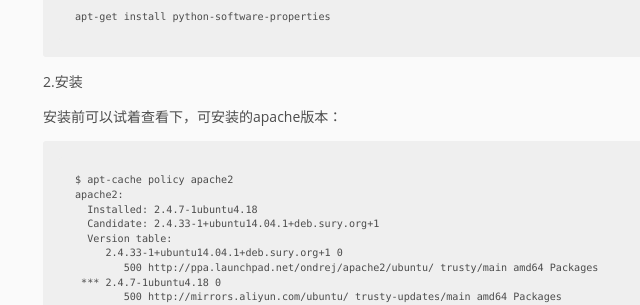
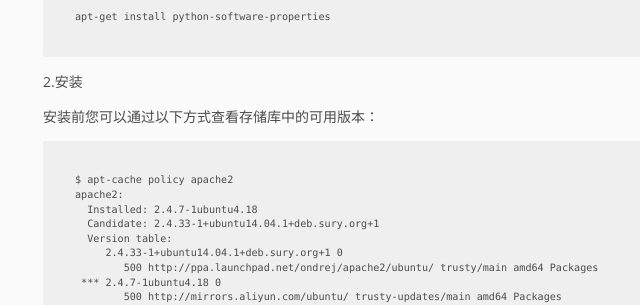
Before and after one commit to pingmalu/pingmalu.github.io, a Jekyll site: the page built from _posts/2016-10-21-apache2日常笔记.md, in a window 1280 px wide and 900 px high, scrolled down 836 px. Shown: the part 153-458 px from the top of the window, without its empty margins (157-797 px from the left). Built offline with Jekyll 4.4.1, drawn with Linux system fonts in a browser that asks for light colours.

Commit message:
'update'

```diff
--- a/_posts/2016-10-21-apache2日常笔记.md
+++ b/_posts/2016-10-21-apache2日常笔记.md
@@ -30,7 +30,7 @@ apache 2.4.9以后php-fpm协同apache一起工作所需要的配置没有以前
 
 2.安装
 
-安装前可以试着查看下，可安装的apache版本：
+安装前您可以通过以下方式查看存储库中的可用版本：
 
 	$ apt-cache policy apache2
 	apache2:
```
